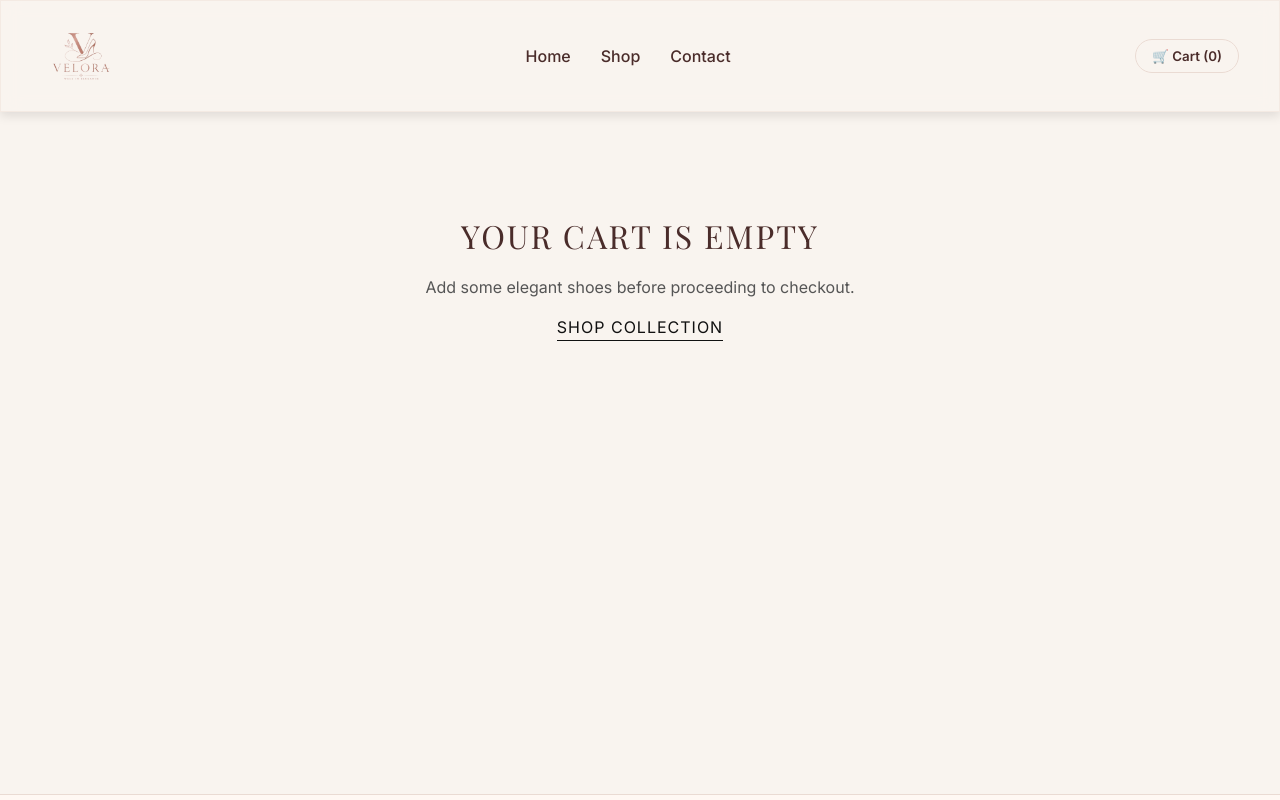
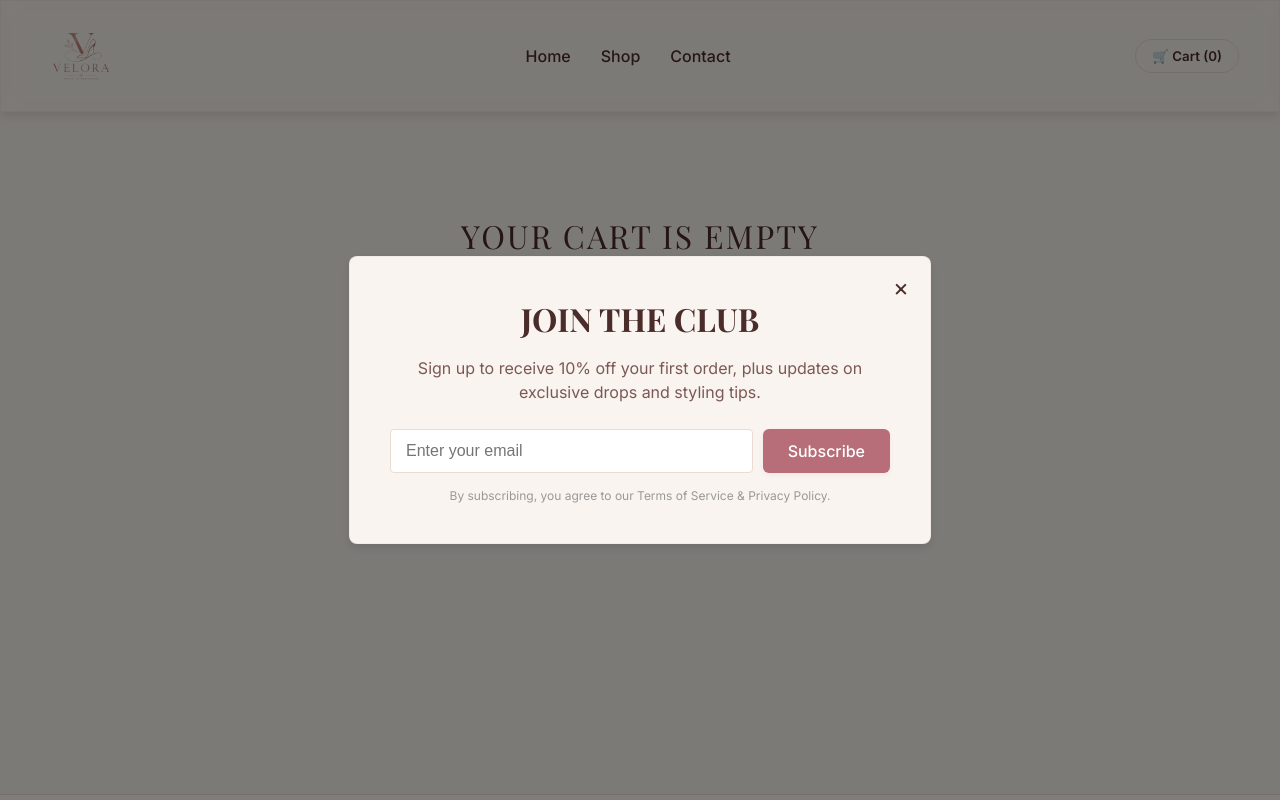
Before and after one commit to Kalashi02/Velora, a React (Vite) app in the folder frontend/: page /checkout in a window 1280 px wide. Shown: the top 800 px of the page. Built offline with nearby package versions, Linux system fonts and the light colour scheme.

Commit message:
Updated the UI with some new features

```diff
--- a/frontend/src/App.jsx
+++ b/frontend/src/App.jsx
@@ -10,13 +10,17 @@ import ProductDetail from "./pages/ProductDetail";
 import Checkout from "./pages/Checkout";
 import OrderSuccess from "./pages/OrderSuccess";
 import { CartProvider } from "./context/CartContext";
+import { ToastProvider } from "./context/ToastContext";
+import NewsletterPopup from "./components/NewsletterPopup";
 
 function App() {
   return (
-    <CartProvider>
-      <Router>
-        <Header />
-        <CartDrawer />
+    <ToastProvider>
+      <CartProvider>
+        <Router>
+          <Header />
+          <CartDrawer />
+          <NewsletterPopup />
         <Routes>
           <Route path="/" element={<Home />} />
           <Route path="/shop" element={<Shop />} />
@@ -28,6 +32,7 @@ function App() {
         <Footer />
       </Router>
     </CartProvider>
+    </ToastProvider>
   );
 }
 
--- /dev/null
+++ b/frontend/src/components/NewsletterPopup.jsx
@@ -0,0 +1,109 @@
+// src/components/NewsletterPopup.jsx
+import { useState, useEffect } from 'react';
+
+function NewsletterPopup() {
+  const [isOpen, setIsOpen] = useState(false);
+  const [email, setEmail] = useState('');
+
+  useEffect(() => {
+    const hasSeenPopup = localStorage.getItem('velora_newsletter_seen');
+    if (!hasSeenPopup) {
+      const timer = setTimeout(() => {
+        setIsOpen(true);
+      }, 5000); // Trigger after 5 seconds
+
+      return () => clearTimeout(timer);
+    }
+  }, []);
+
+  const handleClose = () => {
+    setIsOpen(false);
+    localStorage.setItem('velora_newsletter_seen', 'true');
+  };
+
+  const handleSubmit = (e) => {
+    e.preventDefault();
+    if (email) {
+      // Normally submit to backend
+      alert('Thank you for subscribing!');
+      setIsOpen(false);
+      localStorage.setItem('velora_newsletter_seen', 'true');
+    }
+  };
+
+  if (!isOpen) return null;
+
+  return (
+    <div
+      style={{
+        position: 'fixed',
+        top: 0,
+        left: 0,
+        width: '100%',
+        height: '100%',
+        backgroundColor: 'rgba(0,0,0,0.5)',
+        zIndex: 10000,
+        display: 'flex',
+        alignItems: 'center',
+        justifyContent: 'center',
+        animation: 'fadeIn 0.3s forwards'
+      }}
+      onClick={handleClose}
+    >
+      <div
+        className="glass-panel"
+        style={{
+          width: '90%',
+          maxWidth: '500px',
+          backgroundColor: 'var(--color-primary)',
+          padding: '40px',
+          borderRadius: '8px',
+          position: 'relative',
+          textAlign: 'center',
+          animation: 'slideUp 0.4s cubic-bezier(0.175, 0.885, 0.32, 1.275) forwards'
+        }}
+        onClick={e => e.stopPropagation()}
+      >
+        <button
+          onClick={handleClose}
+          style={{ position: 'absolute', top: '15px', right: '15px', background: 'none', border: 'none', fontSize: '1.5rem', cursor: 'pointer', color: 'var(--color-text-dark)' }}
+        >
+          &times;
+        </button>
+
+        <h2 style={{ fontFamily: 'var(--font-heading)', fontSize: '2rem', margin: '0 0 15px 0', textTransform: 'uppercase' }}>Join the Club</h2>
+        <p style={{ fontSize: '1rem', color: 'var(--color-text-muted)', marginBottom: '25px', lineHeight: '1.5' }}>
+          Sign up to receive 10% off your first order, plus updates on exclusive drops and styling tips.
+        </p>
+
+        <form onSubmit={handleSubmit} style={{ display: 'flex', gap: '10px' }}>
+          <input
+            type="email"
+            placeholder="Enter your email"
+            value={email}
+            onChange={(e) => setEmail(e.target.value)}
+            required
+            style={{
+              flex: 1,
+              padding: '12px 15px',
+              border: '1px solid var(--color-border)',
+              borderRadius: '4px',
+              fontSize: '1rem',
+              outline: 'none'
+            }}
+          />
+          <button
+            type="submit"
+            className="btn-primary"
+            style={{ padding: '12px 25px' }}
+          >
+            Subscribe
+          </button>
+        </form>
+        <p style={{ fontSize: '0.75rem', color: '#999', marginTop: '15px', margin: '15px 0 0 0' }}>By subscribing, you agree to our Terms of Service & Privacy Policy.</p>
+      </div>
+    </div>
+  );
+}
+
+export default NewsletterPopup;
--- /dev/null
+++ b/frontend/src/context/ToastContext.jsx
@@ -0,0 +1,59 @@
+// src/context/ToastContext.jsx
+import React, { createContext, useContext, useState, useCallback } from 'react';
+
+const ToastContext = createContext();
+
+export function useToast() {
+  return useContext(ToastContext);
+}
+
+export function ToastProvider({ children }) {
+  const [toasts, setToasts] = useState([]);
+
+  const addToast = useCallback((message, type = 'success', duration = 3000) => {
+    const id = Date.now();
+    setToasts((prev) => [...prev, { id, message, type }]);
+
+    setTimeout(() => {
+      setToasts((prev) => prev.filter((toast) => toast.id !== id));
+    }, duration);
+  }, []);
+
+  const removeToast = useCallback((id) => {
+    setToasts((prev) => prev.filter((toast) => toast.id !== id));
+  }, []);
+
+  return (
+    <ToastContext.Provider value={{ addToast }}>
+      {children}
+      {/* Toast Container */}
+      <div
+        style={{
+          position: 'fixed',
+          top: '20px',
+          right: '20px',
+          zIndex: 9999,
+          display: 'flex',
+          flexDirection: 'column',
+          gap: '10px'
+        }}
+      >
+        {toasts.map((toast) => (
+          <div
+            key={toast.id}
+            className="toast-message"
+            onClick={() => removeToast(toast.id)}
+          >
+            {toast.type === 'success' && (
+              <svg width="20" height="20" viewBox="0 0 24 24" fill="none" stroke="currentColor" strokeWidth="2" strokeLinecap="round" strokeLinejoin="round" style={{ color: '#2e7d32' }}>
+                <path d="M22 11.08V12a10 10 0 1 1-5.93-9.14"></path>
+                <polyline points="22 4 12 14.01 9 11.01"></polyline>
+              </svg>
+            )}
+            <span>{toast.message}</span>
+          </div>
+        ))}
+      </div>
+    </ToastContext.Provider>
+  );
+}
--- a/frontend/src/index.css
+++ b/frontend/src/index.css
@@ -242,3 +242,37 @@ button {
     border-right: none;
   }
 }
+
+/* Toast and Popup Interactions */
+.toast-message {
+  background-color: #ffffff;
+  border: 1px solid #e1e1e1;
+  padding: 15px 25px;
+  border-radius: 8px;
+  box-shadow: 0 4px 20px rgba(0,0,0,0.1);
+  display: flex;
+  align-items: center;
+  gap: 15px;
+  font-size: 0.95rem;
+  font-weight: 500;
+  color: #111;
+  animation: slideInRight 0.3s forwards, fadeOut 0.3s forwards 2.7s;
+  cursor: pointer;
+  transition: transform 0.2s, box-shadow 0.2s;
+  border-left: 4px solid var(--color-accent);
+}
+
+.toast-message:hover {
+  transform: translateY(-2px);
+  box-shadow: 0 8px 25px rgba(0,0,0,0.15);
+}
+
+@keyframes slideUp {
+  from { opacity: 0; transform: translateY(50px); }
+  to { opacity: 1; transform: translateY(0); }
+}
+
+@keyframes fadeOut {
+  from { opacity: 1; transform: translateX(0); }
+  to { opacity: 0; transform: translateX(20px); visibility: hidden; }
+}
--- a/frontend/src/pages/ProductDetail.jsx
+++ b/frontend/src/pages/ProductDetail.jsx
@@ -2,11 +2,13 @@
 import { useEffect, useState } from "react";
 import { useParams, useNavigate } from "react-router-dom";
 import { useCart } from "../context/CartContext";
+import { useToast } from "../context/ToastContext";
 
 function ProductDetail() {
   const { id } = useParams();
   const navigate = useNavigate();
   const { addToCart } = useCart();
+  const { addToast } = useToast();
   const [product, setProduct] = useState(null);
   const [selectedSize, setSelectedSize] = useState(null);
   const [isSizeChartOpen, setIsSizeChartOpen] = useState(false);
@@ -32,6 +34,7 @@ function ProductDetail() {
       return;
     }
     addToCart({ ...product, selectedSize });
+    addToast(`${product.name} added to cart`);
   };
 
   return (
```
Also changed, not shown: frontend/src/components/ProductModal.jsx (+6 -3 lines).
